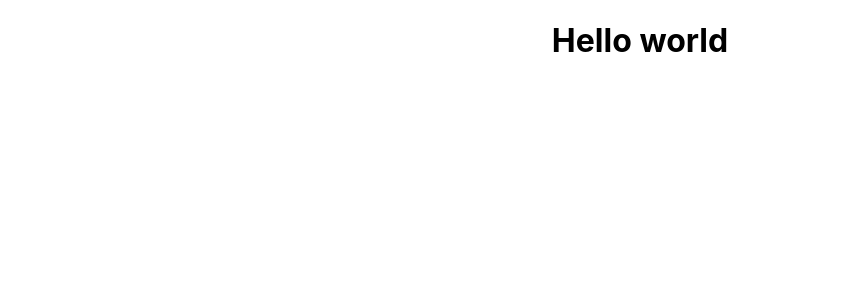
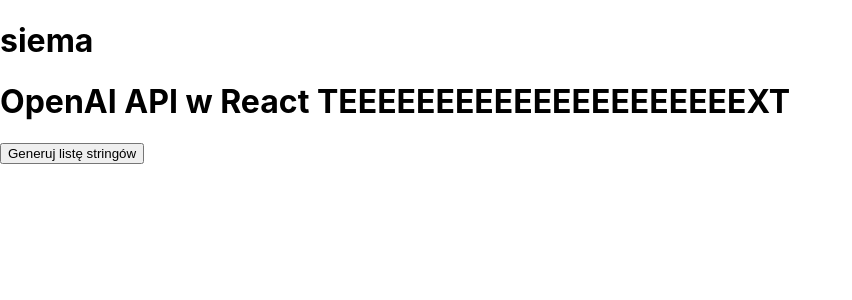
Before and after one commit to nowigor/tapetaAI, a React (Create React App) app in the folder app/web/: page / in a window 1280 px wide. Shown: the top 300 px of the page, without its empty margins (0-852 px from the left). Built offline with nearby package versions, Linux system fonts and the light colour scheme; no server answers; the HTML template or start-up script is replaced by a standard one.

Commit message:
Struktura

```diff
--- a/app/web/src/App.css
+++ b/app/web/src/App.css
@@ -1,38 +1,3 @@
 .App {
-  text-align: center;
+
 }
-
-.App-logo {
-  height: 40vmin;
-  pointer-events: none;
-}
-
-@media (prefers-reduced-motion: no-preference) {
-  .App-logo {
-    animation: App-logo-spin infinite 20s linear;
-  }
-}
-
-.App-header {
-  background-color: #282c34;
-  min-height: 100vh;
-  display: flex;
-  flex-direction: column;
-  align-items: center;
-  justify-content: center;
-  font-size: calc(10px + 2vmin);
-  color: white;
-}
-
-.App-link {
-  color: #61dafb;
-}
-
-@keyframes App-logo-spin {
-  from {
-    transform: rotate(0deg);
-  }
-  to {
-    transform: rotate(360deg);
-  }
-}
--- a/app/web/src/App.js
+++ b/app/web/src/App.js
@@ -1,9 +1,10 @@
 import './App.css';
+import GUI from './Compontens/GUI';
 
 function App() {
   return (
     <div className="App">
-     <h1>Hello world</h1>
+     <GUI/>
     </div>
   );
 }
--- /dev/null
+++ b/app/web/src/Compontens/GUI.js
@@ -0,0 +1,11 @@
+import SentenceGen from "./SentenceGen"
+const GUI = () =>{
+    return(
+        <div>
+            <h1>siema</h1>
+            <SentenceGen/>
+        </div>
+    )
+
+}
+export default GUI
--- /dev/null
+++ b/app/web/src/Compontens/SentenceGen.js
@@ -0,0 +1,62 @@
+import React, { useState } from "react";
+import { OpenAI } from "openai";
+
+const openai = new OpenAI({
+    apiKey: process.env.REACT_APP_OPENAI_API_KEY,
+    dangerouslyAllowBrowser: true   // Zamień na swój klucz API
+  });
+const SentenceGen = () =>{
+    const [responseText, setResponseText] = useState('');
+    const [loading, setLoading] = useState(false);
+
+    // Funkcja do pobierania odpowiedzi z OpenAI
+    const fetchOpenAIResponse = async () => {
+      setLoading(true);
+      try {
+        // Tworzymy zapytanie do OpenAI
+        const cos = ["historycznej","futurystycznej"]
+        const response = await openai.chat.completions.create({
+          model: "gpt-4o-mini",
+          messages: [
+            {
+              "role": "user",
+              "content": [
+                {
+                  "type": "text",
+                  "text": "stwórz zdanie o tematyce " + cos[0] + " z 2 lukami (luka 1 oznaczona $, luka 2 oznaczona #) w miejscach znaków mają trafić humorystyczne wyrazu pasujące gramatycznie i stylistycznie, do kazdej luki podaj 10 opcji. struktura pliku json:\n{\r\n    \"all\": [\r\n        {\r\n            \"zdanie\": \"\",\r\n            \"$\": [],\r\n            \"#\": []\r\n        }\r\n    ]\r\n}\n"
+                }
+              ]
+            }
+          ],
+          response_format: {
+            "type": "json_object"
+          },
+          temperature: 1,
+          max_tokens: 2048,
+          top_p: 1,
+          frequency_penalty: 0,
+          presence_penalty: 0
+        });
+        console.log(response);
+        console.log(response.choices[0].message);
+        console.log(response.choices[0].message.content);
+        // Odbierz odpowiedź i ustaw w stanie
+        setResponseText(response.choices[0].message.content.trim());
+      } catch (error) {
+        console.error('Błąd API OpenAI:', error);
+        setResponseText('Wystąpił błąd podczas komunikacji z API.');
+      }
+      setLoading(false);
+    };
+
+    return (
+      <div>
+        <h1>OpenAI API w React TEEEEEEEEEEEEEEEEEEEEEXT</h1>
+        <button onClick={fetchOpenAIResponse} disabled={loading}>
+          {loading ? 'Ładowanie...' : 'Generuj listę stringów'}
+        </button>
+        <pre>{responseText}</pre>
+      </div>
+    );
+  };
+export default SentenceGen
```
Also changed, not shown: 1 other file (tests, documents, lock files or other folders).
